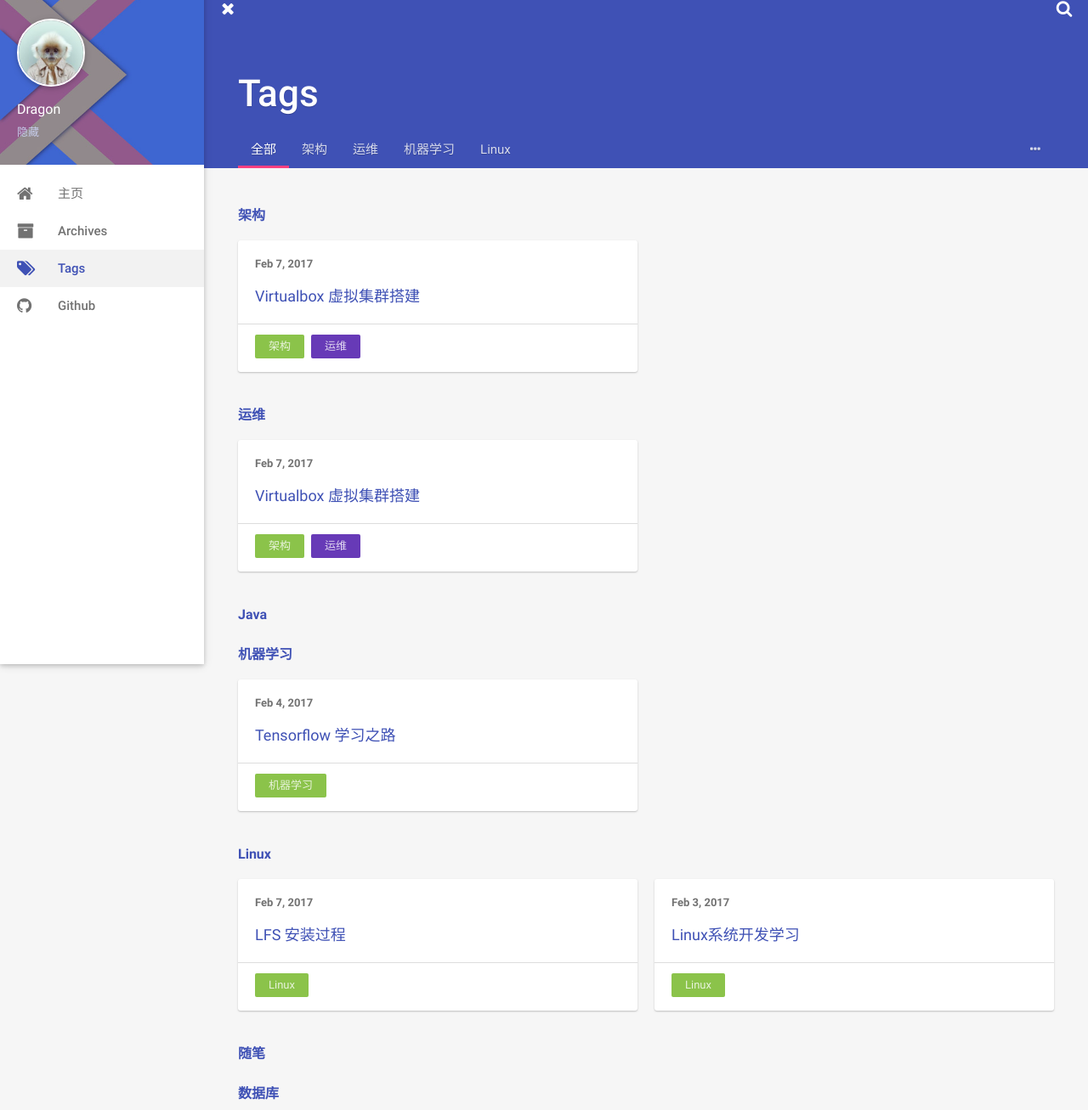
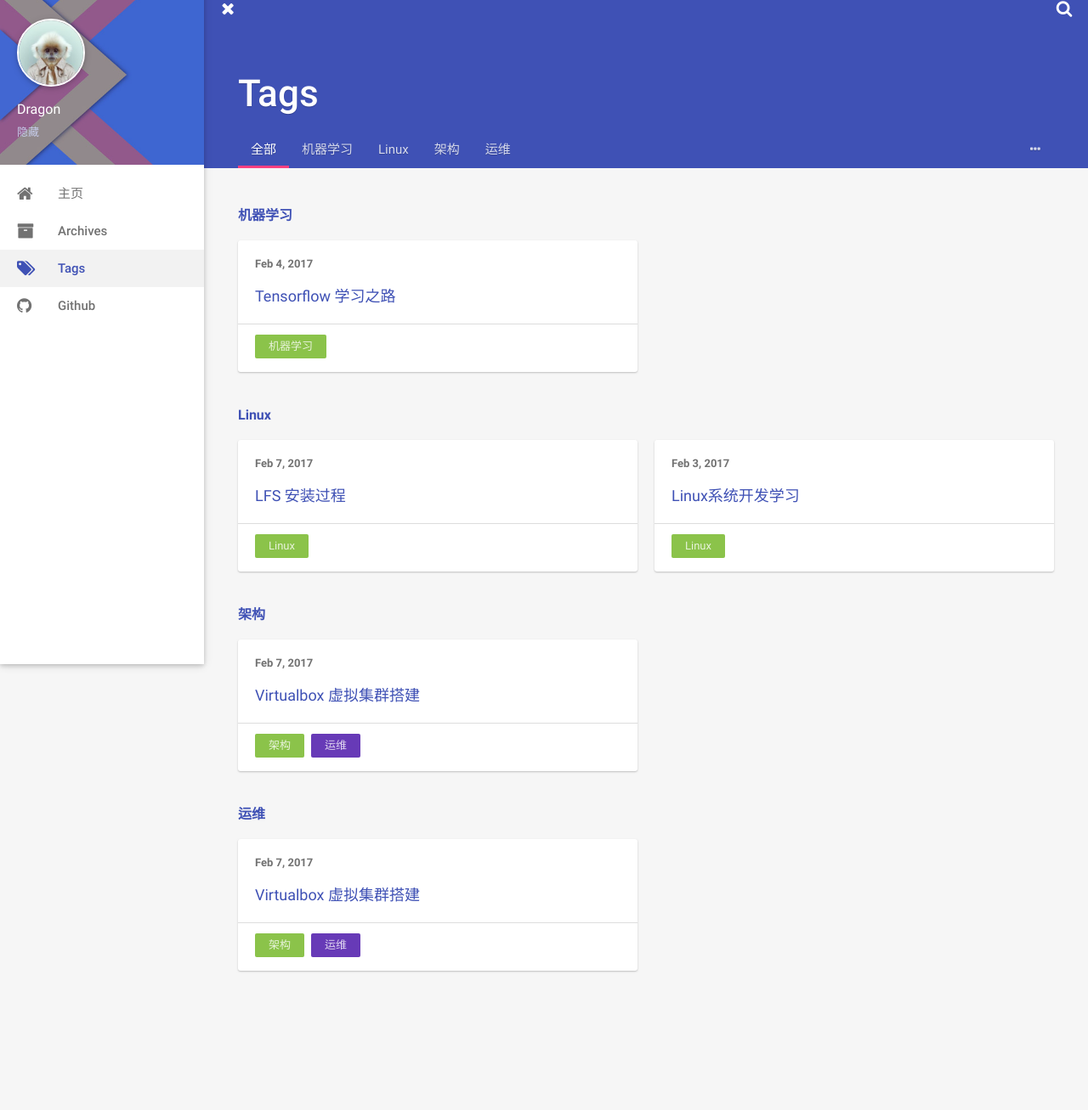
Before and after one commit to dragon-lab/dragon-lab.github.io, a plain HTML site: page tags/index.html in a window 1280 px wide. Shown: the part 18-1325 px from the top of the page at 85% size. After the commit the page ends 1201 px from the top, so only its background shows below. Drawn offline with Linux system fonts and the light colour scheme.

Commit message:
Site updated: 2018-05-04 22:24:23

```diff
--- a/tags/index.html
+++ b/tags/index.html
@@ -128,19 +128,19 @@
              active">全部</a>
 
 
-            <a href="/tags/架构/" style="-webkit-order:0;order:0" class="tags-list-item waves-effect waves-button waves-light">架构</a>
+            <a href="/tags/机器学习/" style="-webkit-order:0;order:0" class="tags-list-item waves-effect waves-button waves-light">机器学习</a>
 
 
 
-            <a href="/tags/运维/" style="-webkit-order:1;order:1" class="tags-list-item waves-effect waves-button waves-light">运维</a>
+            <a href="/tags/Linux/" style="-webkit-order:1;order:1" class="tags-list-item waves-effect waves-button waves-light">Linux</a>
 
 
 
-            <a href="/tags/机器学习/" style="-webkit-order:2;order:2" class="tags-list-item waves-effect waves-button waves-light">机器学习</a>
+            <a href="/tags/架构/" style="-webkit-order:2;order:2" class="tags-list-item waves-effect waves-button waves-light">架构</a>
 
 
 
-            <a href="/tags/Linux/" style="-webkit-order:3;order:3" class="tags-list-item waves-effect waves-button waves-light">Linux</a>
+            <a href="/tags/运维/" style="-webkit-order:3;order:3" class="tags-list-item waves-effect waves-button waves-light">运维</a>
 
 
     </nav>
@@ -154,91 +154,6 @@
 </header>
 
 <div class="container body-wrap fade">
-
-
-            <h3 class="archive-separator" id="tag-架构">架构</h3>
-
-            <div class="waterfall">
-
-
-                <div class="waterfall-item">
-  <article class="article-card archive-article">
-    <div class="post-meta">
-      <time class="post-time" title="2017年02月07日 10:46" datetime="2017-02-07T02:46:42.000Z"  itemprop="datePublished">Feb 7, 2017</time>
-
-
-
-
-    </div>
-
-
-
-
-    <h3 class="post-title" itemprop="name">
-      <a class="post-title-link" href="/2017/02/07/VBox-Cluster/">Virtualbox 虚拟集群搭建</a>
-    </h3>
-
-
-
-
-
-    <div class="post-footer">
-
-	<ul class="article-tag-list"><li class="article-tag-list-item"><a class="article-tag-list-link" href="/tags/架构/">架构</a></li><li class="article-tag-list-item"><a class="article-tag-list-link" href="/tags/运维/">运维</a></li></ul>
-
-    </div>
-
-  </article>
-</div>
-
-
-            </div>
-
-
-            <h3 class="archive-separator" id="tag-运维">运维</h3>
-
-            <div class="waterfall">
-
-
-                <div class="waterfall-item">
-  <article class="article-card archive-article">
-    <div class="post-meta">
-      <time class="post-time" title="2017年02月07日 10:46" datetime="2017-02-07T02:46:42.000Z"  itemprop="datePublished">Feb 7, 2017</time>
-
-
-
-
-    </div>
-
-
-
-
-    <h3 class="post-title" itemprop="name">
-      <a class="post-title-link" href="/2017/02/07/VBox-Cluster/">Virtualbox 虚拟集群搭建</a>
-    </h3>
-
-
-
-
-
-    <div class="post-footer">
-
-	<ul class="article-tag-list"><li class="article-tag-list-item"><a class="article-tag-list-link" href="/tags/架构/">架构</a></li><li class="article-tag-list-item"><a class="article-tag-list-link" href="/tags/运维/">运维</a></li></ul>
-
-    </div>
-
-  </article>
-</div>
-
-
-            </div>
-
-
-            <h3 class="archive-separator" id="tag-Java">Java</h3>
-
-            <div class="waterfall">
-
-            </div>
 
 
             <h3 class="archive-separator" id="tag-机器学习">机器学习</h3>
@@ -351,16 +266,80 @@
             </div>
 
 
-            <h3 class="archive-separator" id="tag-随笔">随笔</h3>
+            <h3 class="archive-separator" id="tag-架构">架构</h3>
 
             <div class="waterfall">
+
+
+                <div class="waterfall-item">
+  <article class="article-card archive-article">
+    <div class="post-meta">
+      <time class="post-time" title="2017年02月07日 10:46" datetime="2017-02-07T02:46:42.000Z"  itemprop="datePublished">Feb 7, 2017</time>
+
+
+
+
+    </div>
+
+
+
+
+    <h3 class="post-title" itemprop="name">
+      <a class="post-title-link" href="/2017/02/07/VBox-Cluster/">Virtualbox 虚拟集群搭建</a>
+    </h3>
+
+
+
+
+
+    <div class="post-footer">
+
+	<ul class="article-tag-list"><li class="article-tag-list-item"><a class="article-tag-list-link" href="/tags/架构/">架构</a></li><li class="article-tag-list-item"><a class="article-tag-list-link" href="/tags/运维/">运维</a></li></ul>
+
+    </div>
+
+  </article>
+</div>
+
 
             </div>
 
 
-            <h3 class="archive-separator" id="tag-数据库">数据库</h3>
+            <h3 class="archive-separator" id="tag-运维">运维</h3>
 
             <div class="waterfall">
+
+
+                <div class="waterfall-item">
+  <article class="article-card archive-article">
+    <div class="post-meta">
+      <time class="post-time" title="2017年02月07日 10:46" datetime="2017-02-07T02:46:42.000Z"  itemprop="datePublished">Feb 7, 2017</time>
+
+
+
+
+    </div>
+
+
+
+
+    <h3 class="post-title" itemprop="name">
+      <a class="post-title-link" href="/2017/02/07/VBox-Cluster/">Virtualbox 虚拟集群搭建</a>
+    </h3>
+
+
+
+
+
+    <div class="post-footer">
+
+	<ul class="article-tag-list"><li class="article-tag-list-item"><a class="article-tag-list-link" href="/tags/架构/">架构</a></li><li class="article-tag-list-item"><a class="article-tag-list-link" href="/tags/运维/">运维</a></li></ul>
+
+    </div>
+
+  </article>
+</div>
+
 
             </div>
 
```
Also changed, not shown: tags/Linux/index.html (+8 -8 lines), tags/机器学习/index.html (+4 -4 lines), tags/架构/index.html (+4 -4 lines), tags/运维/index.html (+8 -8 lines).
